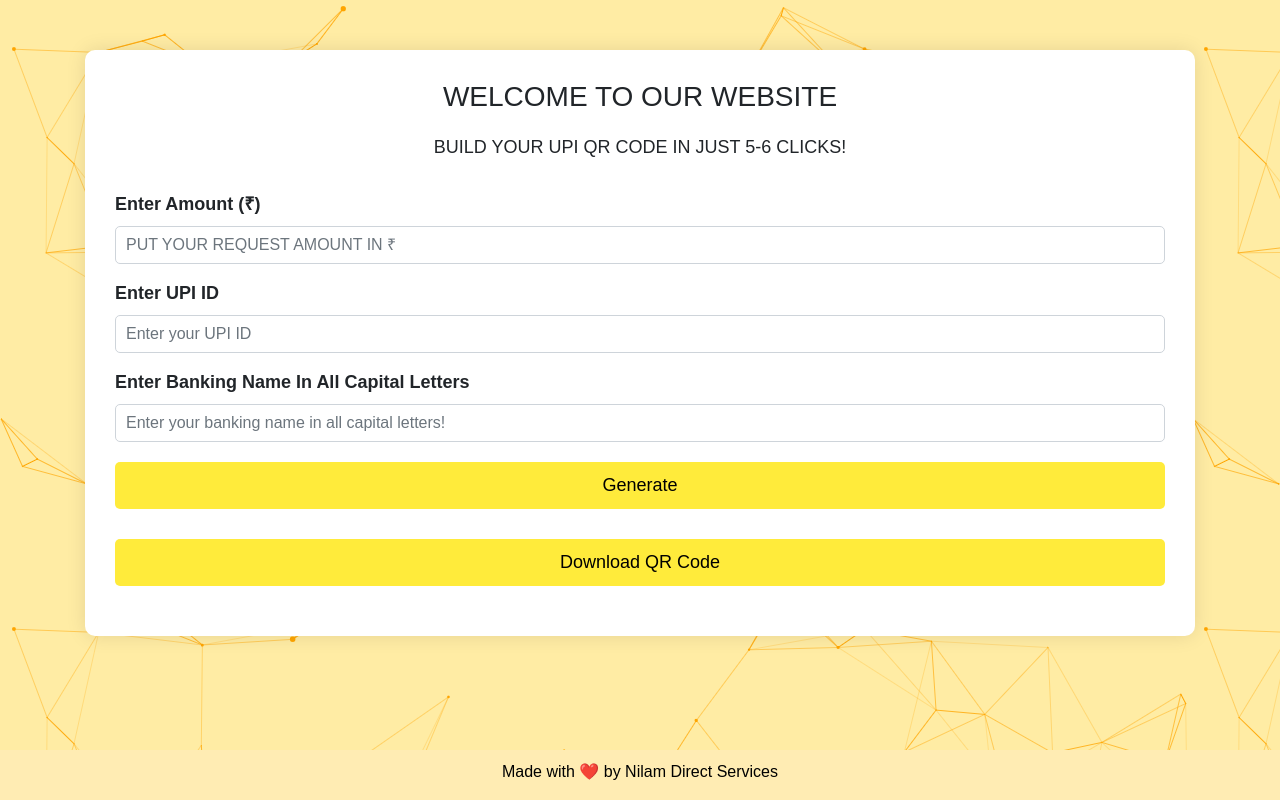
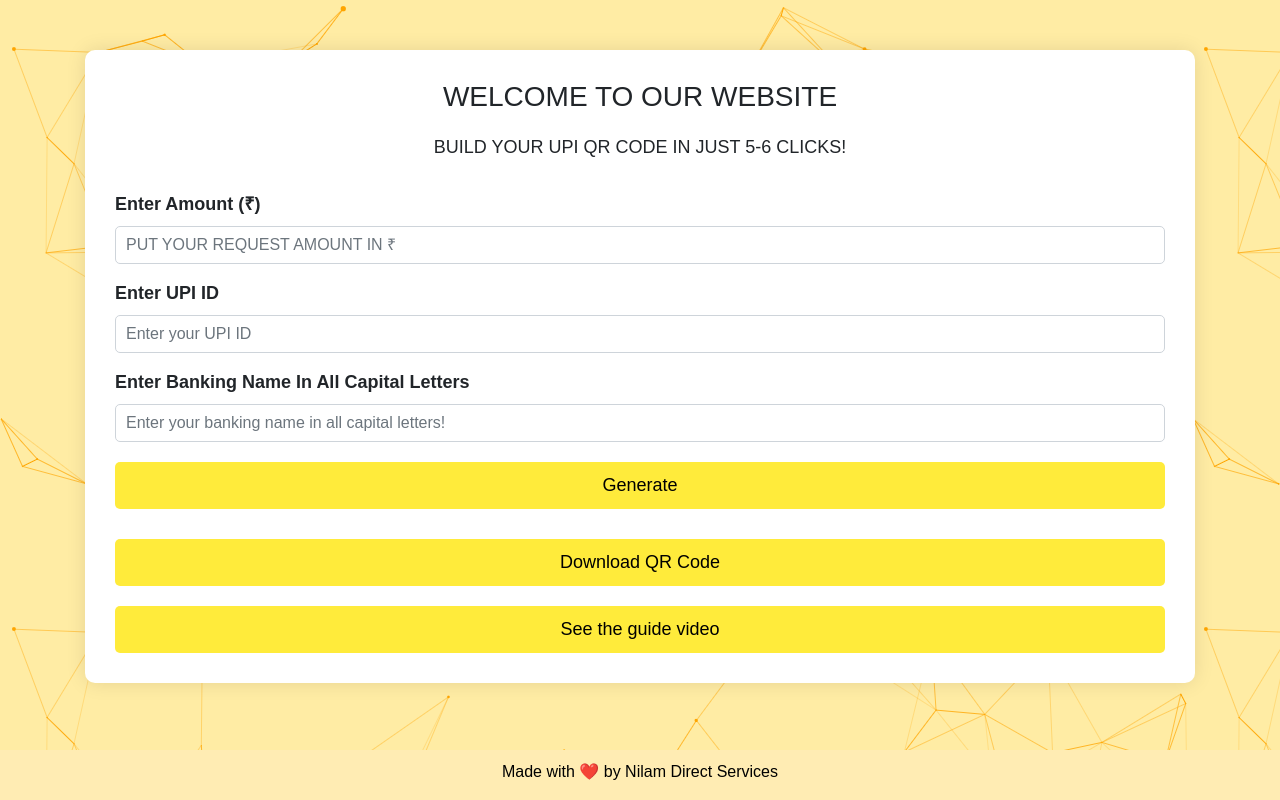
Before and after one commit to nilamdirectservicesltd/upi-qr-code-generator-website-nds-final, a plain HTML site: page index.html in a window 1280 px wide. Drawn offline with nearby package versions, Linux system fonts and the light colour scheme.

Commit message:
Update index.html

```diff
--- a/index.html
+++ b/index.html
@@ -63,7 +63,8 @@
         }
 
         .generate-btn,
-        .download-btn {
+        .download-btn,
+        .guide-btn {
             margin-top: 20px; /* Added margin for buttons */
             background-color: #ffeb3b; /* Little dark cream yellow color */
             color: #000000; /* Black text color */
@@ -76,7 +77,8 @@
         }
 
         .generate-btn:hover,
-        .download-btn:hover {
+        .download-btn:hover,
+        .guide-btn:hover {
             background-color: #fdd835; /* Darker cream yellow color on hover */
         }
 
@@ -112,6 +114,8 @@
             <div id="qrCode" class="qr-code"></div>
             <!-- Download button -->
             <a href="#" id="downloadLink" class="download-btn btn btn-lg btn-block">Download QR Code</a>
+            <!-- New button for guide video -->
+            <button class="guide-btn btn btn-lg btn-block" onclick="openGuideVideo()">See the guide video</button>
         </div>
     </div>
 
@@ -153,6 +157,11 @@
             // Set download link download attribute to trigger automatic download
             document.getElementById('downloadLink').setAttribute('download', 'QR_Code.png');
         }
+
+        // Function to open guide video
+        function openGuideVideo() {
+            window.open('https://drive.google.com/file/d/1-rpFKz0Wp9pWE5HjmiGn8o_DyjM8pJpv/view?usp=sharing', '_blank');
+        }
     </script>
 
     <!-- Footer -->
```
